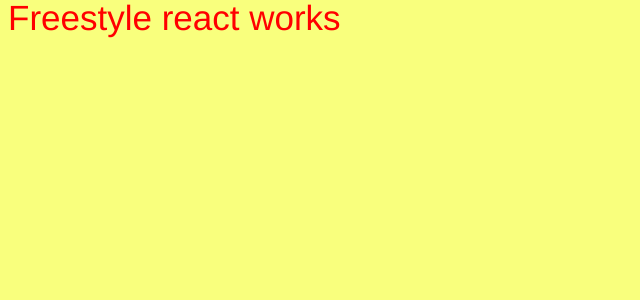
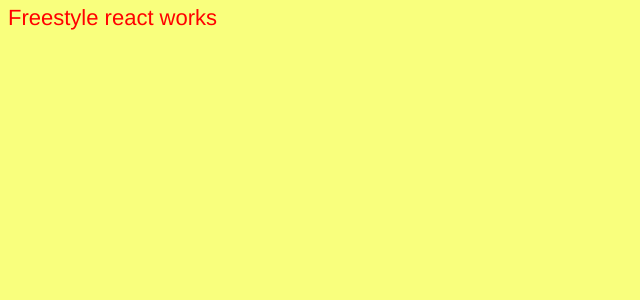
Before and after one commit to sisalcrispy/mvp-betting-module, a React app: page / in a window 1280 px wide. Shown: the top 300 px of the page, without its empty margins (0-640 px from the left). Built offline with nearby package versions, Linux system fonts and the light colour scheme.

Commit message:
changed styles of app component

```diff
--- a/src/components/app.component.scss
+++ b/src/components/app.component.scss
@@ -9,6 +9,10 @@ body {
 }
 
 .App {
-  font-size: 35px;
+  font-size: 22px;
   color: red;
+
+  h1 {
+    font-size: 35px;
+  }
 }
```
